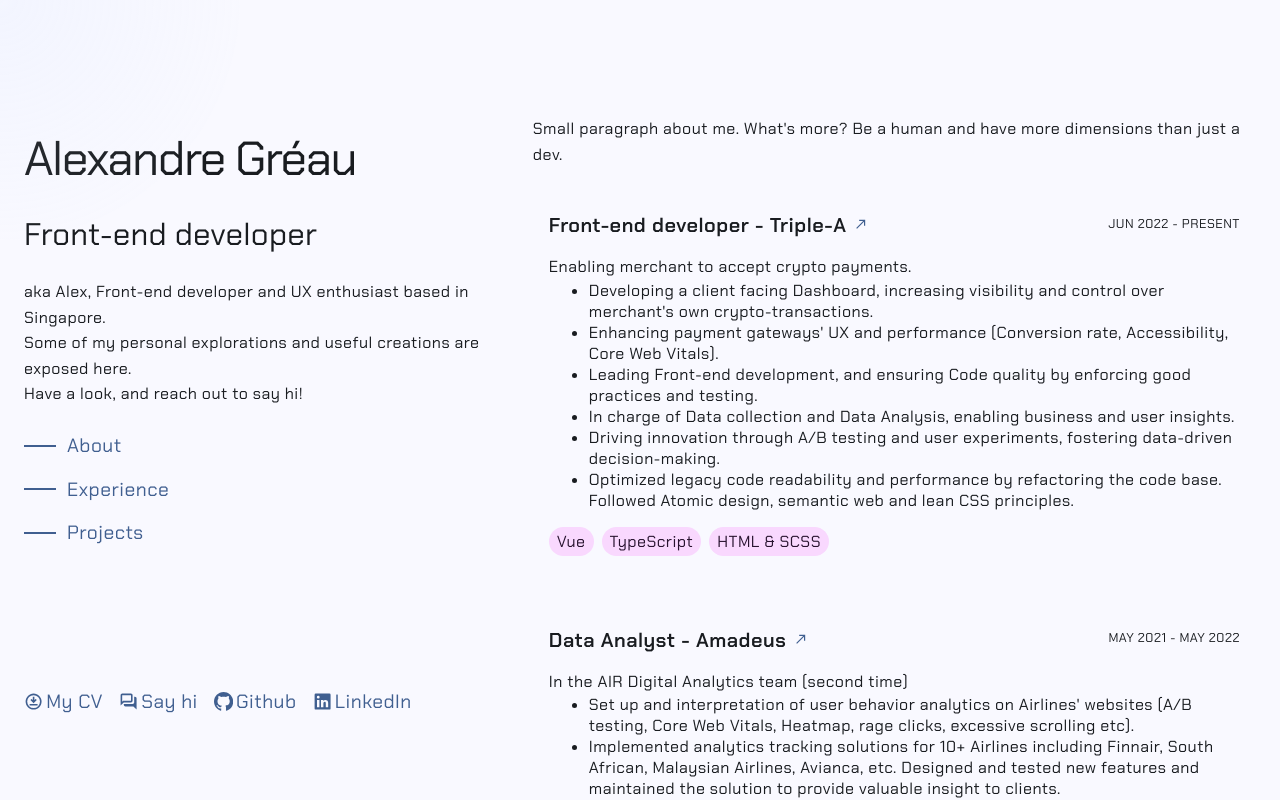
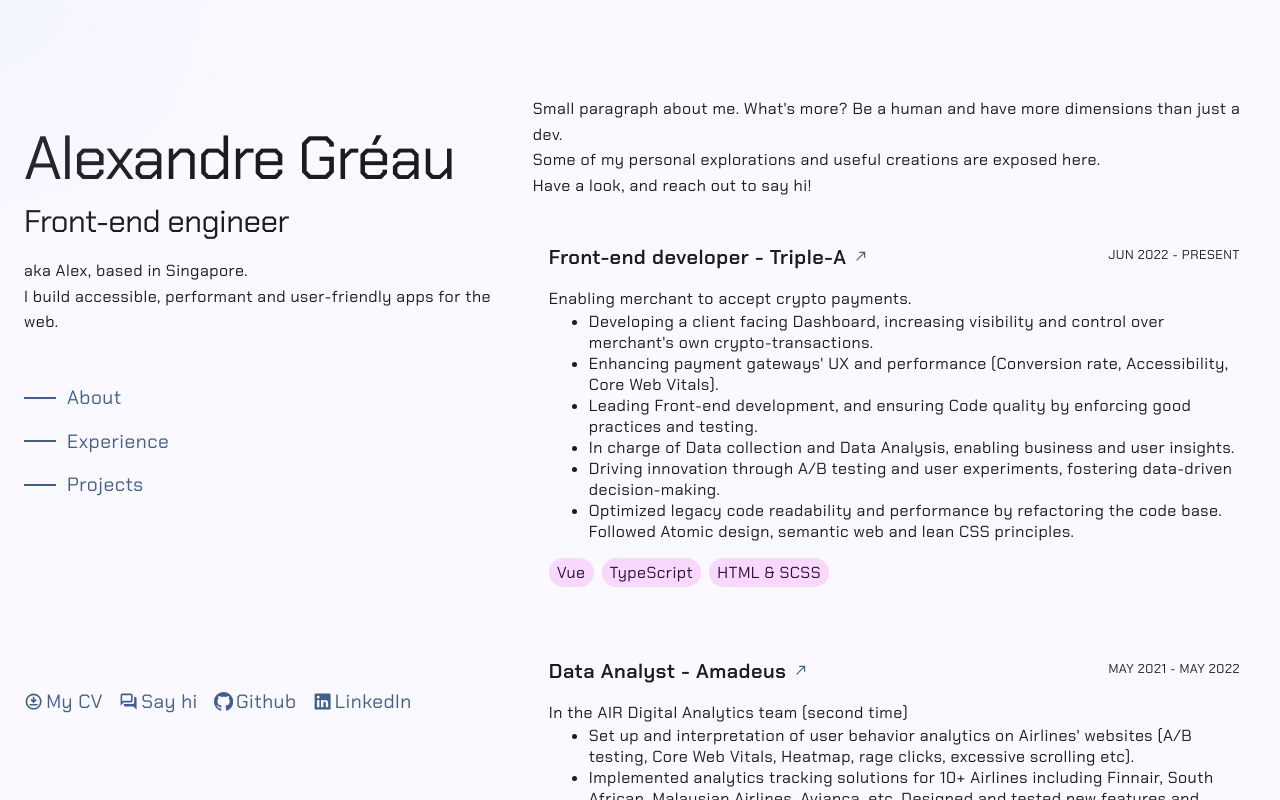
Before and after one commit to AlexGreau/Portfolio, a Vue app: page / in a window 1280 px wide. Shown: the top 800 px of the page. Built offline with nearby package versions, Linux system fonts and the light colour scheme.

Commit message:
feat: title size + resonsiveness

```diff
--- a/src/assets/common/typography.scss
+++ b/src/assets/common/typography.scss
@@ -28,50 +28,49 @@ h6 {
 h1 {
   //   font-size: 86px;
   --letter-spacing: -1.5px;
-  --min: 2.986rem;
+  --max: 2.986rem;
   --val: 3vw; /* preferred value = 5% viewport width */
-  //--max: 5.61rem;
-  --max: 3.815rem;
+  --min: 2.027rem;
 }
 
 h2 {
   //   font-size: 54px;
   --letter-spacing: -0.5px;
-  --min: 2.488rem;
-  --val: 5vw;
-  --max: 3.052rem;
+  --max: 2.488rem;
+  --val: 2vw;
+  --min: 1.802rem;
 }
 
 h3 {
   //   font-size: 43px;
   --letter-spacing: 0px;
-  --min: 2.074rem;
-  --val: 4vw;
-  --max: 2.441rem;
+  --max: 2.074rem;
+  --val: 1.7vw;
+  --min: 1.602rem;
 }
 
 h4 {
   //   font-size: 31px;
   --letter-spacing: 0.25px;
-  --min: 1.728rem;
-  --val: 4vw;
-  --max: 1.953rem;
+  --max: 1.728rem;
+  --val: 1.5vw;
+  --min: 1.424rem;
 }
 
 h5 {
   //   font-size: 22px;
   --letter-spacing: 0px;
-  --min: 1.44rem;
-  --val: 4vw;
-  --max: 1.563rem;
+  --max: 1.44rem;
+  --val: 1.2vw;
+  --min: 1.266rem;
 }
 
 h6 {
   //   font-size: 18px;
   --letter-spacing: 0.15px;
-  --min: 1.2rem;
-  --val: 4vw;
-  --max: 1.25rem;
+  --max: 1.2rem;
+  --val: 1vw;
+  --min: 1.125rem;
 }
 
 small {
--- a/src/views/HomeView.vue
+++ b/src/views/HomeView.vue
@@ -1,12 +1,13 @@
 <template>
   <main class="main-wrapper">
     <section class="hero-wrapper">
-      <h1>Alexandre Gréau</h1>
-      <h4>Front-end developer</h4>
+      <div>
+        <h1>Alexandre Gréau</h1>
+        <h2>Front-end engineer</h2>
+      </div>
       <p>
-        aka Alex, Front-end developer and UX enthusiast based in Singapore.<br />
-        Some of my personal explorations and useful creations are exposed here.<br />
-        Have a look, and reach out to say hi!
+        aka Alex, based in Singapore.<br />
+        I build accessible, performant and user-friendly apps for the web.
       </p>
       <nav>
         <ul>
@@ -101,6 +102,10 @@
         <p>
           Small paragraph about me. What's more? Be a human and have more dimensions than just a
           dev.
+
+          <br />
+          Some of my personal explorations and useful creations are exposed here.<br />
+          Have a look, and reach out to say hi!
         </p>
       </section>
       <section class="experiences-wrapper card-container" id="experiences">
@@ -310,7 +315,6 @@ onBeforeUnmount(() => {
     display: flex;
     flex-wrap: wrap;
     flex: 0 1 40%;
-    gap: 24px;
     flex-direction: column;
     height: 100vh;
     position: sticky;
@@ -320,16 +324,22 @@ onBeforeUnmount(() => {
     h1 {
       margin-bottom: 0px;
       width: 100%;
+      font-size: clamp(3.052rem, 5vw, 3.815rem);
+      line-height: 1;
     }
     h2 {
       width: 100%;
+      font-size: clamp(1.563rem, 5vw, 1.953rem);
+      margin-top: 0.75rem;
     }
     p {
-      margin: 0px;
       width: 100%;
+      margin-top: 1rem;
+      margin-bottom: 1rem;
     }
     & > nav {
       width: 100%;
+      margin-top: 2rem;
       ul {
         display: flex;
         flex-direction: column;
@@ -417,7 +427,6 @@ onBeforeUnmount(() => {
     flex: 1 1 50%;
     padding-top: 6rem;
     & > section.about-wrapper {
-      margin-top: 20px;
       margin-bottom: 20px;
       padding: 0px;
       h1 {
@@ -459,6 +468,7 @@ onBeforeUnmount(() => {
   .main-wrapper {
     flex-direction: column;
     & > section.hero-wrapper {
+      padding-top: 2rem;
       position: static;
       height: auto;
       max-height: none;
@@ -467,7 +477,13 @@ onBeforeUnmount(() => {
       }
       & > ul {
         margin-top: 0px;
+        li a {
+          font-size: 1em;
+        }
       }
+    }
+    & > div.content-wrapper {
+      padding-top: 0;
     }
   }
 }
```
